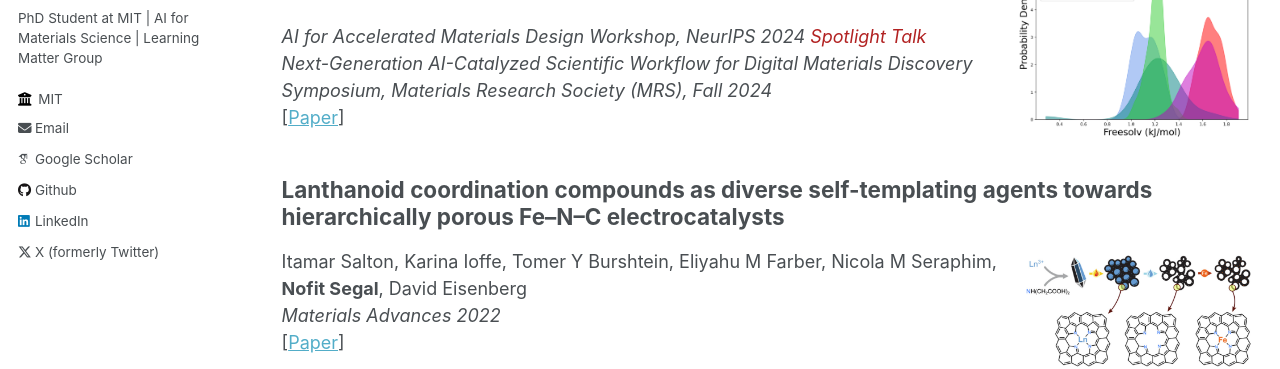
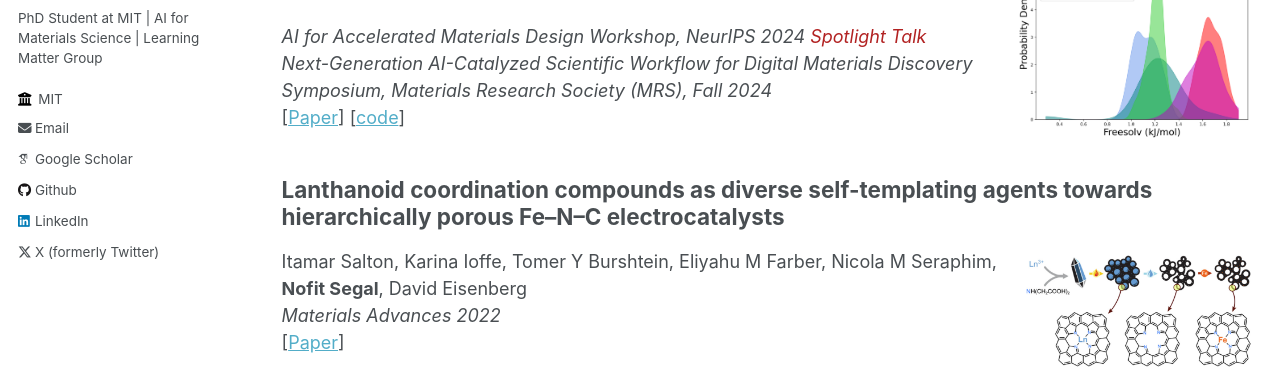
Before and after one commit to nofitsegal/nofitsegal.github.io, a Jekyll site: the page built from _pages/publications.md, in a window 1280 px wide and 945 px high. Shown: the part 318-687 px from the top of the window. Built offline with Jekyll 4.4.1, drawn with Linux system fonts in a browser that asks for light colours; some web fonts are replaced.

Commit message:
added link to arxiv for matex

```diff
--- a/_pages/publications.md
+++ b/_pages/publications.md
@@ -18,7 +18,7 @@ author_profile: true
 
 _AI for Accelerated Materials Design Workshop, NeurIPS 2024_ <span style="color:firebrick"> _Spotlight Talk_ </span> \
 _Next-Generation AI-Catalyzed Scientific Workflow for Digital Materials Discovery Symposium, Materials Research Society (MRS), Fall 2024_ \
-[[Paper](https://openreview.net/pdf?id=HkfnueE7Ae)]
+[[Paper](https://arxiv.org/abs/2502.05970)]  [[code](https://github.com/learningmatter-mit/matex)]
 <!-- [[Code](https://github.com/DanHrmti/ECRL)]  [[Website](https://sites.google.com/view/entity-centric-rl/)]   -->
 <!-- [[Talk](https://youtu.be/1YJCWyLcGHk?t=1)] -->
 
```
Also changed, not shown: _pages/about.md (+1 -0 lines).
